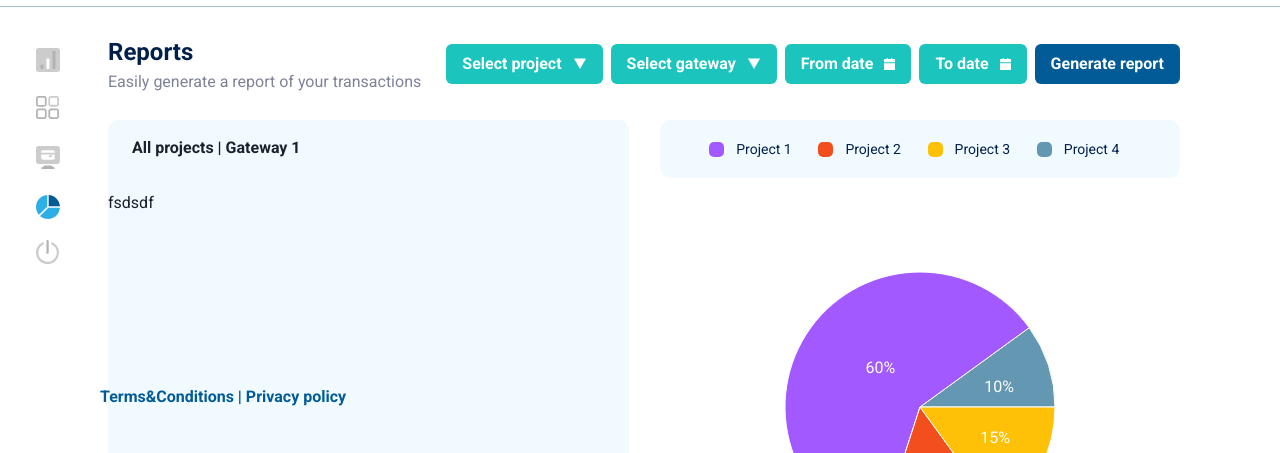
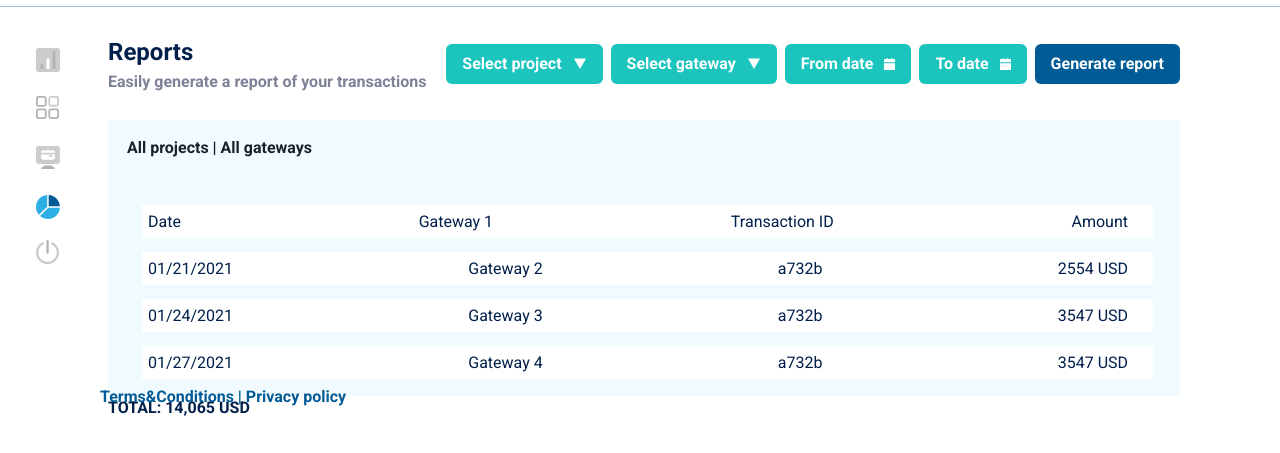
Before and after one commit to EvyatarHaim1/reports-React.js-Chakra-UI, a React (Create React App) app: page / in a window 1280 px wide. Shown: the part 347-800 px from the top of the page. Built offline with nearby package versions, Linux system fonts and the light colour scheme; the HTML template or start-up script is replaced by a standard one.

Commit message:
adding common copmonents - project row & table row in order to prevent code duplication and have more reusable code

```diff
--- a/src/components/AllProjectsAllGateways.jsx
+++ b/src/components/AllProjectsAllGateways.jsx
@@ -2,6 +2,8 @@ import React from 'react';
 import { Box, Flex, Heading, Text } from '@chakra-ui/react';
 
 import { messages } from '../messages';
+import { ProjectRow } from './common/ProjectRow';
+import { TableRow } from './common/TableRow';
 
 export const AllProjectsAllGateways = () => {
   return (
@@ -10,46 +12,54 @@ export const AllProjectsAllGateways = () => {
         <Box mb="34px">
           <Heading {...TitleStyle}>{messages.titles.allProjects}</Heading>
         </Box>
-        <Flex {...ProjectRowStyle}>
-          <Text {...ProjectTitleStyle}>{messages.titles.project1}</Text>
-          <Text {...ProjectTitleStyle}>{messages.paragraphs.totalTop}</Text>
-        </Flex>
-        <Flex {...TableColumnsStyle}>
-          <Text>{messages.paragraphs.date}</Text>
-          <Text>{messages.paragraphs.gateway1}</Text>
-          <Text>{messages.paragraphs.transactionID} </Text>
-          <Text>{messages.paragraphs.amount} </Text>
-        </Flex>
-        <Flex {...TableColumnsStyle}>
-          <Text>{messages.paragraphs.date2}</Text>
-          <Text>{messages.paragraphs.gateway2}</Text>
-          <Text>{messages.paragraphs.transactionExp} </Text>
-          <Text>{messages.paragraphs.amount2} </Text>
-        </Flex>
-        <Flex {...TableColumnsStyle}>
-          <Text>{messages.paragraphs.date3}</Text>
-          <Text>{messages.paragraphs.gateway3}</Text>
-          <Text>{messages.paragraphs.transactionExp} </Text>
-          <Text>{messages.paragraphs.amount3} </Text>
-        </Flex>
-        <Flex {...TableColumnsStyle}>
-          <Text>{messages.paragraphs.date4}</Text>
-          <Text>{messages.paragraphs.gateway4}</Text>
-          <Text>{messages.paragraphs.transactionExp} </Text>
-          <Text>{messages.paragraphs.amount4} </Text>
-        </Flex>
-        <Flex {...ProjectRowStyle}>
-          <Text {...ProjectTitleStyle}>{messages.titles.project2}</Text>
-          <Text {...ProjectTitleStyle}>{messages.paragraphs.projectTotal}</Text>
-        </Flex>
-        <Flex {...ProjectRowStyle}>
-          <Text {...ProjectTitleStyle}>{messages.titles.project3}</Text>
-          <Text {...ProjectTitleStyle}>{messages.paragraphs.projectTotal}</Text>
-        </Flex>
-        <Flex {...ProjectRowStyle}>
-          <Text {...ProjectTitleStyle}>{messages.titles.project4}</Text>
-          <Text {...ProjectTitleStyle}>{messages.paragraphs.projectTotal}</Text>
-        </Flex>
+        <ProjectRow
+          project={messages.titles.project1}
+          total={messages.paragraphs.totalTop}
+        />
+        <TableRow
+          columns={[
+            messages.paragraphs.date,
+            messages.paragraphs.gateway1,
+            messages.paragraphs.transactionID,
+            messages.paragraphs.amount,
+          ]}
+        />
+        <TableRow
+          columns={[
+            messages.paragraphs.date2,
+            messages.paragraphs.gateway2,
+            messages.paragraphs.transactionExp,
+            messages.paragraphs.amount2,
+          ]}
+        />
+        <TableRow
+          columns={[
+            messages.paragraphs.date3,
+            messages.paragraphs.gateway3,
+            messages.paragraphs.transactionExp,
+            messages.paragraphs.amount3,
+          ]}
+        />
+        <TableRow
+          columns={[
+            messages.paragraphs.date4,
+            messages.paragraphs.gateway4,
+            messages.paragraphs.transactionExp,
+            messages.paragraphs.amount4,
+          ]}
+        />
+        <ProjectRow
+          project={messages.titles.project2}
+          total={messages.paragraphs.rowTotal}
+        />
+        <ProjectRow
+          project={messages.titles.project3}
+          total={messages.paragraphs.rowTotal}
+        />
+        <ProjectRow
+          project={messages.titles.project4}
+          total={messages.paragraphs.rowTotal}
+        />
       </Flex>
       <Text {...ProjectTitleStyle}>{messages.paragraphs.totalBottom}</Text>
     </>
@@ -67,14 +77,6 @@ const TitleStyle = {
   fontWeight: 'bold',
 };
 
-const ProjectRowStyle = {
-  justify: 'space-between',
-  bgColor: 'white',
-  w: '100%',
-  p: '22px 24px 23px 24px',
-  borderRadius: '10px',
-};
-
 const TableColumnsStyle = {
   mt: '14px',
   bgColor: 'white',
--- a/src/components/AllProjectsGatewayOne.jsx
+++ b/src/components/AllProjectsGatewayOne.jsx
@@ -26,7 +26,7 @@ export const AllProjectsGatewayOne = () => {
           ))}
         </Flex>
 
-        <Box mx="auto" mt="94px" mb="87.5px">
+        <Box mx="auto" mt="94px" mb="87.5pxs">
           <CustomPieChart />
         </Box>
         <Text {...ButtonSectionStyle} {...TotalTextStyle}>
--- a/src/components/Content.jsx
+++ b/src/components/Content.jsx
@@ -11,10 +11,10 @@ const Content = () => {
   return (
     <Box>
       {/* <NoReport /> */}
-      {/* <AllProjectsAllGateways /> */}
-      <AllProjectsGatewayOne />
-      {/* <ProjectOneGatewayOne />
-      <ProjectOneAllGateways /> */}
+      <AllProjectsAllGateways />
+      {/* <AllProjectsGatewayOne /> */}
+      {/* {/* <ProjectOneGatewayOne /> */}
+      {/* <ProjectOneAllGateways /> */}
     </Box>
   );
 };
--- a/src/components/NoReport.jsx
+++ b/src/components/NoReport.jsx
@@ -32,6 +32,7 @@ const SubtitleStyle = {
   w: '470px',
   fontWeight: 'bold',
   mb: '51px',
+  textAlign: 'center',
 };
 
 const NoReportImgStyle = {
--- a/src/components/ProjectOneAllGateways.jsx
+++ b/src/components/ProjectOneAllGateways.jsx
@@ -1,11 +1,73 @@
 import React from 'react';
-import { Box, Heading } from '@chakra-ui/react';
+import { Box, Flex, Heading, Text } from '@chakra-ui/react';
+
 import { messages } from '../messages';
+import { ProjectColorIndex } from './common/ProjectColorIndex';
+import { gatewaysIndex } from '../helpers';
+import CustomPieChart from './common/PieChart';
 
 export const ProjectOneAllGateways = () => {
   return (
-    <Box>
-      <Heading>{messages.titles.projectOneAllGateways}</Heading>
-    </Box>
+    <Flex w="100%">
+      <Flex {...LeftBlockStyle}>
+        <Heading {...TitleStyle}>
+          {messages.titles.projectOneAllGateways}
+        </Heading>
+      </Flex>
+      <Flex {...RightBlockStyle}>
+        <Flex {...ButtonSectionStyle}>
+          {gatewaysIndex.map(({ name, color }) => (
+            <Flex key={name} align="center">
+              <ProjectColorIndex color={color} />
+              <Text {...ProjectTextStyle}>{name}</Text>
+            </Flex>
+          ))}
+        </Flex>
+
+        <Box mx="auto" mt="94px" mb="87.5pxs">
+          <CustomPieChart />
+        </Box>
+        <Text {...ButtonSectionStyle} {...TotalTextStyle}>
+          {messages.paragraphs.projectTotal}
+        </Text>
+      </Flex>
+    </Flex>
   );
 };
+
+const LeftBlockStyle = {
+  bgColor: 'lightBlue.100',
+  borderRadius: '10px',
+  flexDirection: 'column',
+  w: '50%',
+  mr: '31px',
+};
+
+const RightBlockStyle = {
+  flexDirection: 'column',
+  w: '50%',
+};
+
+const ButtonSectionStyle = {
+  justify: 'space-evenly',
+  bgColor: 'lightBlue.100',
+  p: '19px 34px 18px 23px',
+  borderRadius: '10px',
+};
+
+const ProjectTextStyle = {
+  pl: '12px',
+  fontSize: '14px',
+  color: 'blue.500',
+};
+
+const TitleStyle = {
+  fontSize: '16px',
+  fontWeight: 'bold',
+  p: '18px 0px 34px 24px',
+};
+
+const TotalTextStyle = {
+  color: 'blue.500',
+  fontWeight: 'bold',
+};
--- a/src/components/TopSection.jsx
+++ b/src/components/TopSection.jsx
@@ -36,4 +36,5 @@ const TitleStyle = {
 
 const SubtitleStyle = {
   color: 'gray.100',
+  fontWeight: 'bold',
 };
--- /dev/null
+++ b/src/components/common/ProjectRow.jsx
@@ -0,0 +1,22 @@
+import React from 'react';
+import { Flex, Text } from '@chakra-ui/react';
+
+export const ProjectRow = ({ project, total }) => {
+  <Flex {...ProjectRowStyle}>
+    <Text {...ProjectTitleStyle}>{project}</Text>
+    <Text {...ProjectTitleStyle}>{total}</Text>
+  </Flex>;
+};
+
+const ProjectRowStyle = {
+  justify: 'space-between',
+  bgColor: 'white',
+  w: '100%',
+  p: '22px 24px 23px 24px',
+  borderRadius: '10px',
+};
+
+const ProjectTitleStyle = {
+  fontWeight: 'bold',
+  color: 'blue.500',
+};
--- /dev/null
+++ b/src/components/common/TableRow.jsx
@@ -0,0 +1,22 @@
+import React from 'react';
+import { Flex, Text } from '@chakra-ui/react';
+
+export const TableRow = ({ columns }) => {
+  return (
+    <Flex {...TableColumnsStyle}>
+      {columns.map(column => (
+        <Text key={column}>{column}</Text>
+      ))}
+    </Flex>
+  );
+};
+
+const TableColumnsStyle = {
+  mt: '14px',
+  bgColor: 'white',
+  w: '100% - 15.2px',
+  ml: '15.2px',
+  color: 'blue.500',
+  justify: 'space-between',
+  p: '5px 25px 4px 5.76px',
+};
--- a/src/helpers.jsx
+++ b/src/helpers.jsx
@@ -43,3 +43,22 @@ export const TopSectionButtons = [
     type: 'report',
   },
 ];
+
+export const gatewaysIndex = [
+  {
+    name: messages.paragraphs.stripe,
+    color: 'purple.100',
+  },
+  {
+    name: messages.paragraphs.authorize,
+    color: 'orange.200',
+  },
+  {
+    name: messages.paragraphs.gateway3,
+    color: 'yellow.100',
+  },
+  {
+    name: messages.paragraphs.gateway4,
+    color: 'gray.200',
+  },
+];
--- a/src/messages.jsx
+++ b/src/messages.jsx
@@ -17,7 +17,8 @@ export const messages = {
       'Currently you have no data for the reports to be generated. Once you start generating traffic through the Balance application the reports will be shown.',
     totalTop: 'TOTAL: 10,065 USD',
     totalBottom: 'TOTAL: 14,065 USD',
-    projectTotal: 'TOTAL: 4,000 USD',
+    rowTotal: 'TOTAL: 4,000 USD',
+    projectTotal: ' PROJECT TOTAL | 14,065 USD',
     gatewayTotal: 'GATEWAY TOTAL | 14,065 USD',
     date: 'Date',
     date2: '01/21/2021',
@@ -27,6 +28,8 @@ export const messages = {
     gateway2: 'Gateway 2',
     gateway3: 'Gateway 3',
     gateway4: 'Gateway 4',
+    stripe: 'Stripe',
+    authorize: 'Authorize.NET',
     transactionID: 'Transaction ID',
     transactionExp: 'a732b',
     amount: 'Amount',
```
